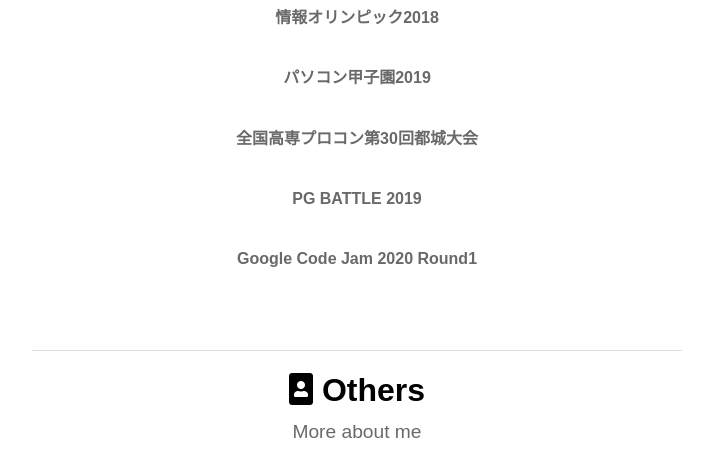
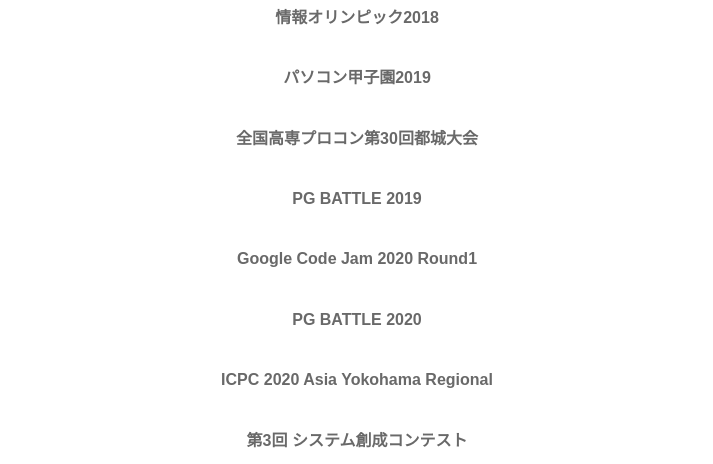
Before and after one commit to amami0522/pre-amami0522.github.io, a plain HTML site: page index.html in a window 1280 px wide. Shown: the part 1627-2091 px from the top of the page, without its empty margins (283-996 px from the left). Drawn offline with Linux system fonts and the light colour scheme; no server answers.

Commit message:
add contest content

```diff
--- a/index.html
+++ b/index.html
@@ -106,6 +106,15 @@
                         <tr>
                             <th>Google Code Jam 2020 Round1</th>
                         </tr>
+                        <tr>
+                            <th>PG BATTLE 2020</th>
+                        </tr>
+                        <tr>
+                            <th>ICPC 2020 Asia Yokohama Regional</th>
+                        </tr>
+                        <tr>
+                            <th>第3回 システム創成コンテスト</th>
+                        </tr>
                     </table>
                 </section>
                 <section>
```
